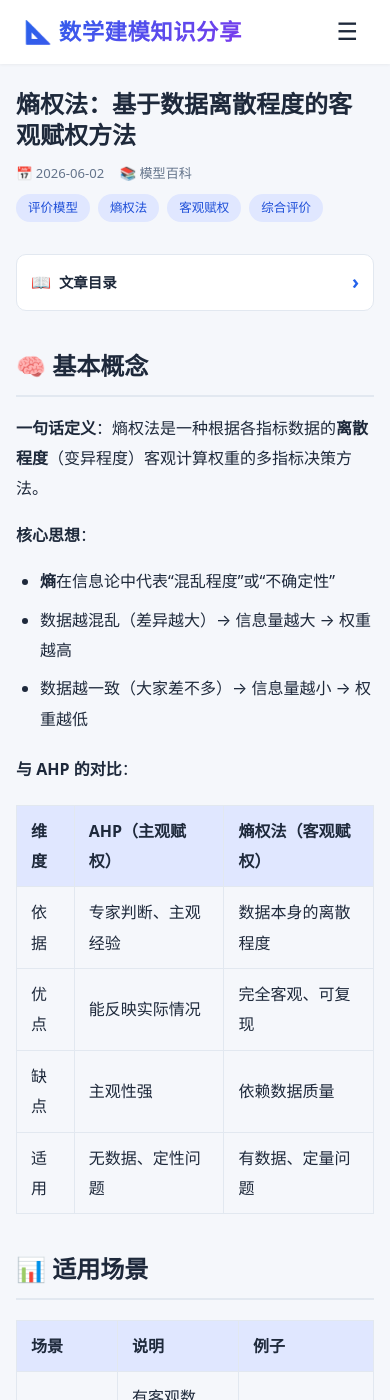
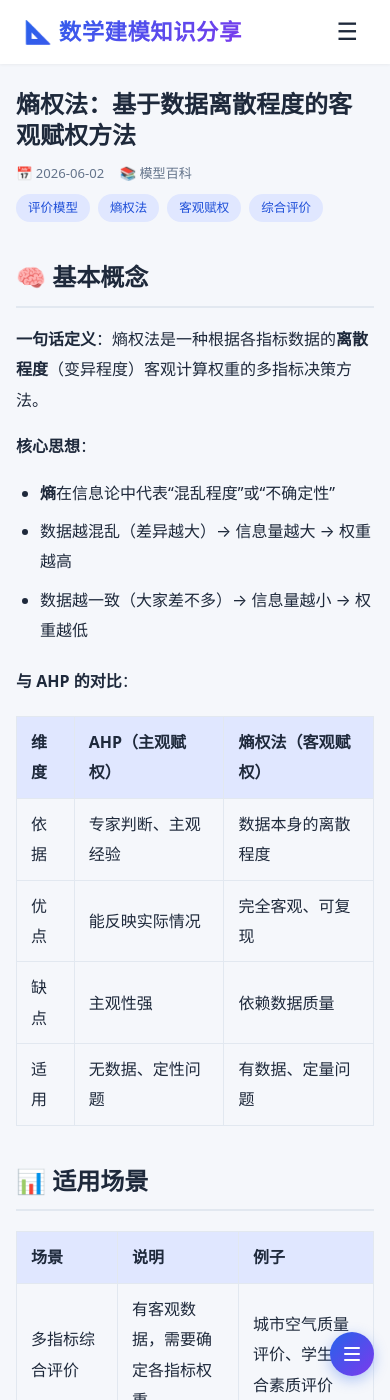
Before and after one commit to KawaiiWarma520/math-modeling, a Jekyll site: the page built from _posts/2026-06-02-entropy-method.md, in a window 390 px wide and 1400 px high. Built offline with Jekyll 4.4.1, drawn with Linux system fonts in a browser that asks for light colours.

Commit message:
恢复手机端浮动按钮 + 保留美化抽屉
按钮恢复为右下角浮动渐变圆，点击打开的
抽屉保持美化版（渐变头部 + 半透明白色叉号）

```diff
--- a/_layouts/post.html
+++ b/_layouts/post.html
@@ -27,12 +27,6 @@ layout: default
         </div>
         {% endif %}
       </header>
-      <!-- 手机端目录入口条 -->
-      <div class="mobile-toc-bar" id="mobileTocBar">
-        <span class="mobile-toc-icon">📖</span>
-        <span class="mobile-toc-text">文章目录</span>
-        <span class="mobile-toc-arrow">›</span>
-      </div>
       <div class="post-content">
         {{ content }}
       </div>
@@ -65,7 +59,12 @@ layout: default
 <!-- 手机端遮罩层 -->
 <div class="sidebar-mask" id="sidebarMask"></div>
 
-<!-- 手机端目录按钮隐藏，改用内联条 -->
+<!-- 手机端浮动按钮 -->
+<button class="sidebar-mobile-btn" id="sidebarMobileBtn" aria-label="打开目录">
+  <span class="mobile-btn-dot"></span>
+  <span class="mobile-btn-dot"></span>
+  <span class="mobile-btn-dot"></span>
+</button>
 
 <script>
 (function(){
--- a/assets/css/style.css
+++ b/assets/css/style.css
@@ -871,34 +871,33 @@ img { max-width: 100%; height: auto; }
   padding-left: 0;
 }
 
-/* ===== 手机端目录入口条 ===== */
-.mobile-toc-bar {
+/* ===== 手机端浮动按钮 ===== */
+.sidebar-mobile-btn {
   display: none;
+  position: fixed;
+  right: 16px;
+  bottom: 24px;
+  z-index: 999;
+  width: 44px;
+  height: 44px;
+  border-radius: 50%;
+  background: var(--gradient);
+  border: none;
+  cursor: pointer;
+  box-shadow: 0 4px 14px rgba(37, 99, 235, 0.35);
+  flex-direction: column;
   align-items: center;
-  gap: 8px;
-  padding: 10px 14px;
-  margin: 16px 0 0;
-  background: var(--white);
-  border: 1px solid var(--border);
-  border-radius: 10px;
-  cursor: pointer;
-  transition: background 0.2s;
-  user-select: none;
+  justify-content: center;
+  gap: 4px;
+  transition: transform 0.2s;
 }
-.mobile-toc-bar:hover { background: var(--primary-lighter); }
-.mobile-toc-bar:active { transform: scale(0.98); }
-.mobile-toc-icon { font-size: 1rem; }
-.mobile-toc-text {
-  flex: 1;
-  font-size: 0.9rem;
-  font-weight: 600;
-  color: var(--text);
-}
-.mobile-toc-arrow {
-  font-size: 1.2rem;
-  color: var(--primary);
-  font-weight: 700;
-  transition: transform 0.2s;
+.sidebar-mobile-btn:active { transform: scale(0.92); }
+.sidebar-mobile-btn .mobile-btn-dot {
+  display: block;
+  width: 16px;
+  height: 2px;
+  background: #fff;
+  border-radius: 1px;
 }
 
 /* ===== 手机端抽屉遮罩 ===== */
@@ -925,7 +924,7 @@ img { max-width: 100%; height: auto; }
   .post-main { width: 100%; max-width: 100%; padding-left: 0; }
   .post-content { width: 100%; }
 
-  .mobile-toc-bar { display: flex; }
+  .sidebar-mobile-btn { display: flex; }
 
   /* 抽屉覆盖 .sidebar-area */
   .sidebar-area.is-mobile {
```
Also changed, not shown: other parts of _layouts/post.html (+3 -4 lines).
